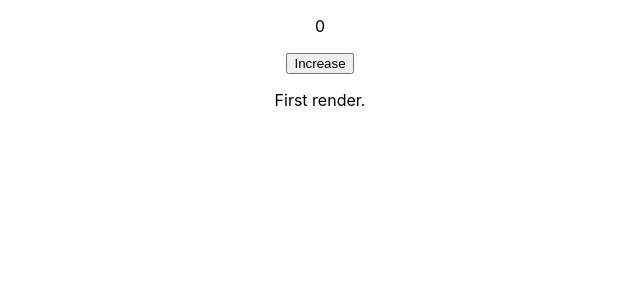
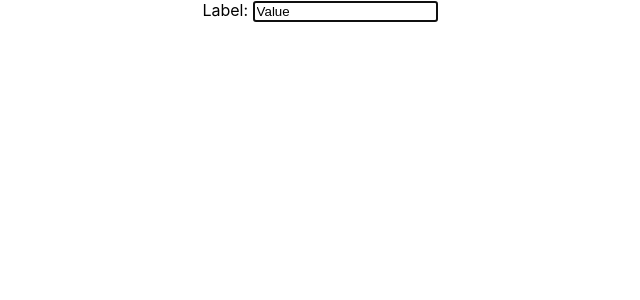
Before and after one commit to benjaminobambino/use-ref, a React (Create React App) app: page / in a window 1280 px wide. Shown: the top 300 px of the page, without its empty margins (320-960 px from the left). Built offline with nearby package versions, Linux system fonts and the light colour scheme.

Commit message:
completed dom api portion of tutorial

```diff
--- a/src/App.js
+++ b/src/App.js
@@ -1,12 +1,14 @@
 import './App.css';
 import Counter from './components/Counter';
 import ComponentWithRefInstanceVariable from './components/ComponentWithRefInstanceVariable';
+import ComponentWithDomApi from './components/ComponentWithDomApi';
 
 function App() {
   return (
     <div className="App">
       {/* <Counter /> */}
-      <ComponentWithRefInstanceVariable />
+      {/* <ComponentWithRefInstanceVariable /> */}
+      <ComponentWithDomApi label="Label" value="Value" isFocus />
     </div>
   );
 }
--- /dev/null
+++ b/src/components/ComponentWithDomApi.jsx
@@ -0,0 +1,20 @@
+import React, { useEffect, useRef } from "react";
+
+export default function ComponentWithDomApi({ label, value, isFocus }) {
+  const ref = useRef(); // (1)
+
+  useEffect(() => {
+    if (isFocus) {
+      ref.current.focus(); // (3)
+    }
+  }, [isFocus]);
+
+  console.log(ref.current)
+
+  return (
+    <label>
+      {/* (2) */}
+      {label}: <input type="text" value={value} ref={ref} onChange={() => {}} />
+    </label>
+  );
+}
```
